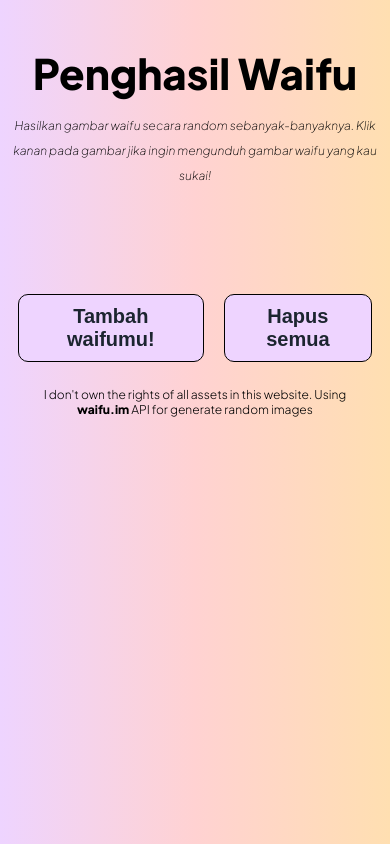
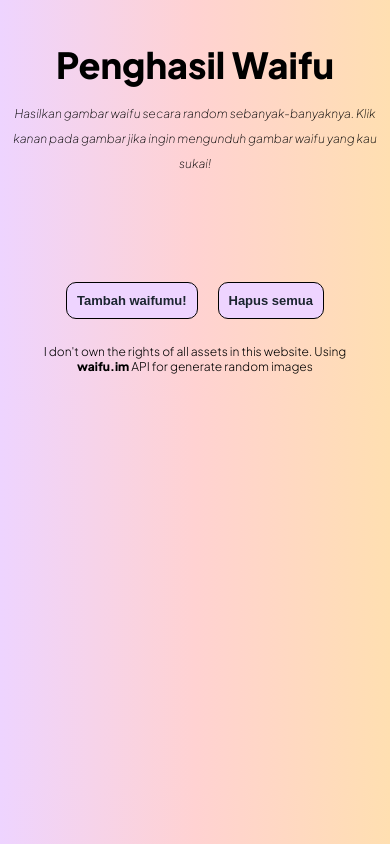
Before and after one commit to AndreasC21/random-waifu-image-generator, a plain HTML site: page index.html in a window 390 px wide. Drawn offline with Linux system fonts and the light colour scheme.

Commit message:
fix removeAll function, adjust button size on mobile

```diff
--- a/script.js
+++ b/script.js
@@ -36,6 +36,7 @@ function buildRequestUrl() {
   return `${apiUrl}?${queryParams.toString()}`;
 }
 
+const gallery = document.getElementById("gallery");
 function removeAll() {
   if (confirm("Apakah anda yakin ingin menghapus semua gambar?") == true) {
     while (gallery.firstChild) {
--- a/style.css
+++ b/style.css
@@ -115,7 +115,7 @@ footer a :after {
 @media only screen and (max-width: 768px) {
   header h1 {
     text-align: center;
-    font-size: 2.1em;
+    font-size: 1.8em;
   }
 
   .image img {
@@ -127,6 +127,10 @@ footer a :after {
     font-size: 0.6em;
   }
 
+  button {
+    font-size: 13px;
+  }
+
   footer {
     font-size: 0.6em;
   }
```
